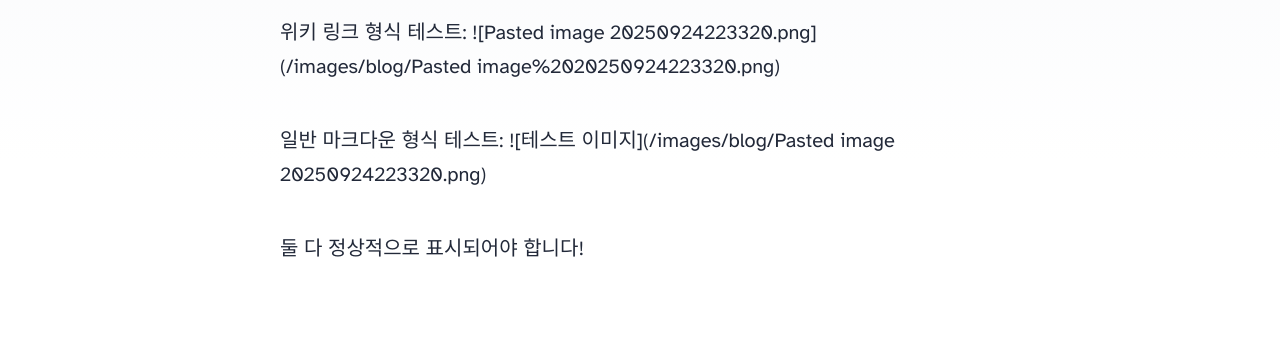
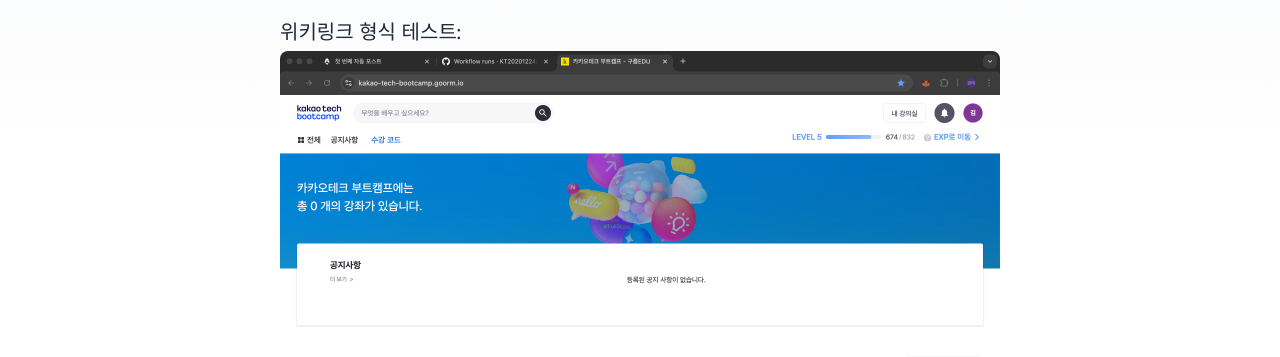
Before and after one commit to KT20201224/KT20201224.github.io, an Astro site: page /blog/test3 in a window 1280 px wide. Shown: the part 439-796 px from the top of the page. Built offline with nearby package versions, Linux system fonts and the light colour scheme; Astro itself is replaced by a stand-in of ours.

Commit message:
Update test3.md

```diff
--- a/src/content/blog/test3.md
+++ b/src/content/blog/test3.md
@@ -8,10 +8,10 @@
 
 # 이미지 테스트 수정
 
-위키 링크 형식 테스트:
-![Pasted image 20250924223320.png](/images/blog/Pasted image%2020250924223320.png)
+위키링크 형식 테스트:
+![Pasted image 20250924223320.png](/images/blog/Pasted%20image%2020250924223320.png)
 
 일반 마크다운 형식 테스트:
-![테스트 이미지](/images/blog/Pasted image 20250924223320.png)
+![테스트 이미지](/images/blog/Pasted%20image%2020250924223320.png)
 
 둘 다 정상적으로 표시되어야 합니다!
```
